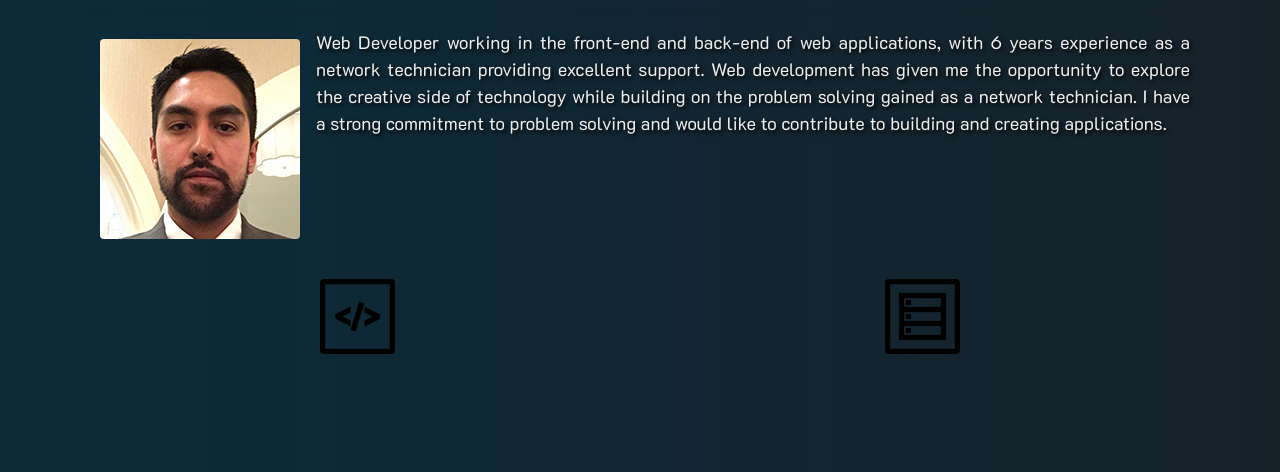
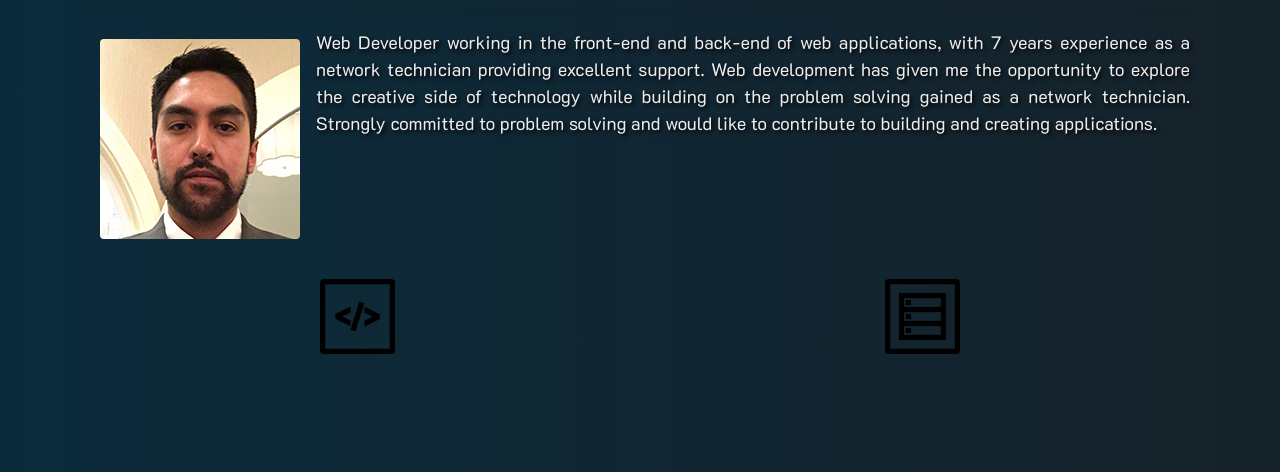
Before and after one commit to aguirre/aguirre.github.io, a plain HTML site: page index.html in a window 1280 px wide. Shown: the part 166-638 px from the top of the page. Drawn offline with Linux system fonts and the light colour scheme.

Commit message:
update profile

```diff
--- a/index.html
+++ b/index.html
@@ -47,7 +47,7 @@
                         <h2 class="headers">About Me</h2>
                         <hr class="h2Line">
                         <img id="photo" class="img-fluid float-left mr-md-3 rounded" alt="aboutpic" src="assets/images/me.jpg">
-                        <p>Web Developer working in the front-end and back-end of web applications, with 6 years experience as a network technician providing excellent support. Web development has given me the opportunity to explore the creative side of technology while building on the problem solving gained as a network technician. I have a strong commitment to problem solving and would like to contribute to building and creating applications.</p>
+                        <p>Web Developer working in the front-end and back-end of web applications, with 7 years experience as a network technician providing excellent support. Web development has given me the opportunity to explore the creative side of technology while building on the problem solving gained as a network technician. Strongly committed to problem solving and would like to contribute to building and creating applications.</p>
                     </div>
                 </section>
             </div>
```
